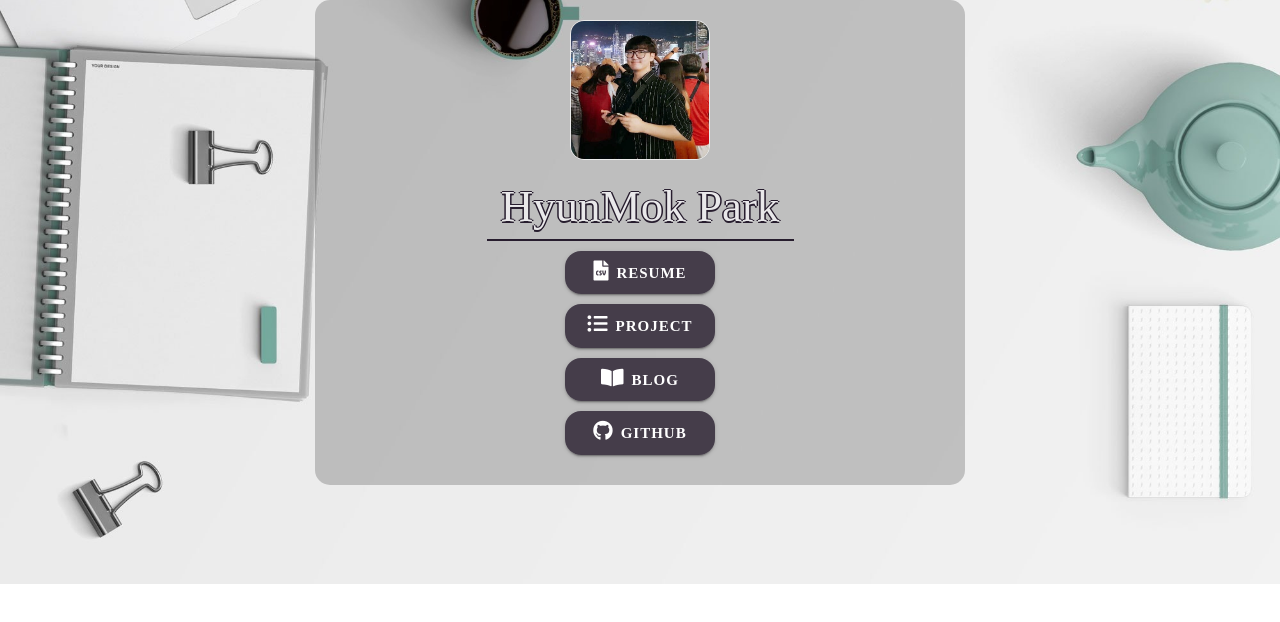
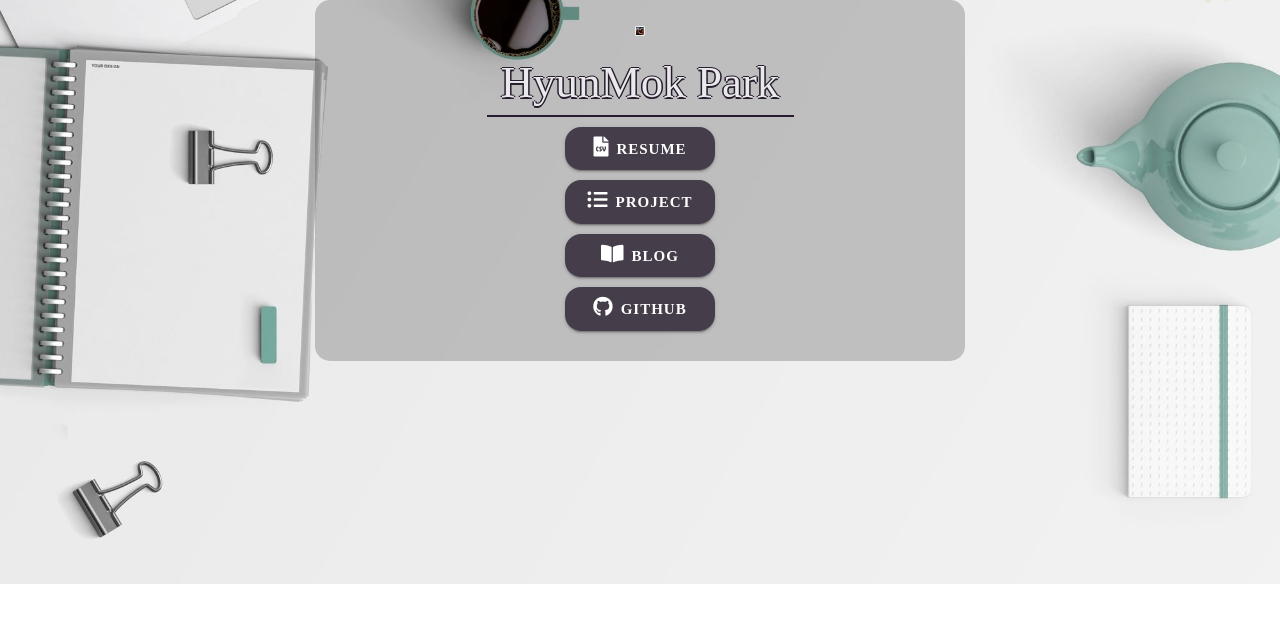
Before and after one commit to Hyunmok-Park/portfolio, a plain HTML site: page index.html in a window 1280 px wide. Drawn offline with nearby package versions, Linux system fonts and the light colour scheme.

Commit message:
Update index.css

```diff
--- a/assets/css/index.css
+++ b/assets/css/index.css
@@ -9,8 +9,8 @@ body, html {
 }
 
 .profile-image {
-	width: 140px;
-	height: 140px;
+	width: 10px;
+	height: 10px;
 	position: relative;
 	border: 1px solid rgba(255, 255, 255, 0.7);
 	border-radius: 10%;
```
